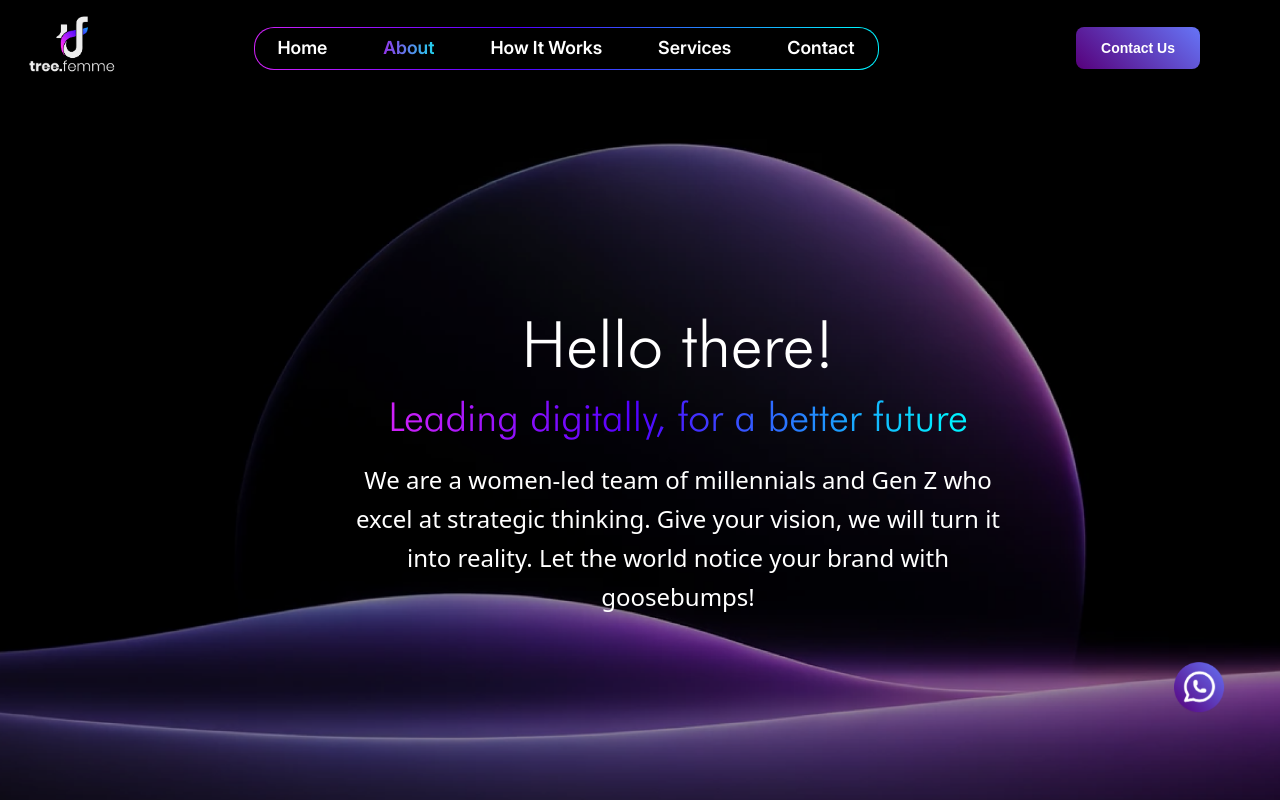
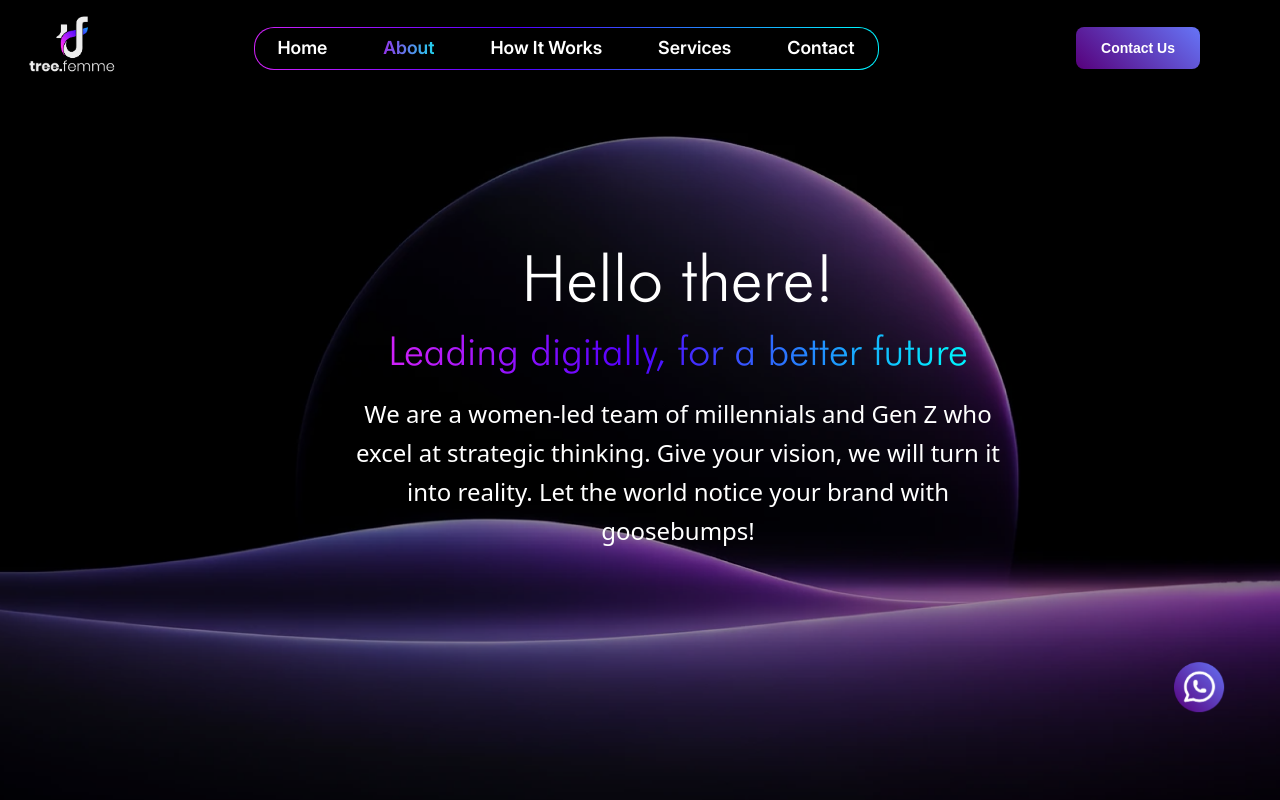
Before and after one commit to TREE-DIGITAL-MARKETING/tree.femme-website, a React (Vite) app: page /about in a window 1280 px wide. Shown: the top 800 px of the page. Built offline with nearby package versions, Linux system fonts and the light colour scheme.

Commit message:
last session

```diff
--- a/src/components/About/index.jsx
+++ b/src/components/About/index.jsx
@@ -24,7 +24,7 @@ const About = () => {
  <div>
   {/* Hero Section */}
   <section
-  className="relative w-full overflow-hidden text-center py-10 sm:py-10 md:py-20"
+  className="relative w-full overflow-hidden text-center py-10 sm:py-10 md:py-3.5"
 >
   {/* Background Image Container */}
   <div
@@ -150,7 +150,7 @@ const About = () => {
     {/* Button Section */}
     <div className="flex justify-center lg:justify-end">
       <a href="/howitworks">
-        <button className="py-3 px-5 w-[12.5rem] sm:w-[12.5rem] md:w-[13.75rem] lg:w-[18.125rem] h-[3.5rem] sm:h-[2.813rem] md:h-[3.125rem] lg:h-[4.063] rounded-xl border-[0.188rem] border-[#622bba] text-white font-futuraBold text-[0.75rem] sm:text-[0.75rem] md:text-[1.125rem] lg:text-[1.25rem] font-bold leading-[0.875rem] sm:leading-[1rem] md:leading-[1.25rem] lg:leading-[1.5rem] mt-4 sm:mt-6 md:mt-8 text-center">
+        <button className="py-3 px-5 w-[12.5rem] sm:w-[12.5rem] md:w-[15.75rem] lg:w-[18.125rem] h-[3.5rem] sm:h-[2.813rem] md:h-[3.125rem] lg:h-[4.063] rounded-xl border-[0.188rem] border-[#622bba] text-white font-futuraBold text-[0.75rem] sm:text-[0.75rem] md:text-[0.765rem] lg:text-[1.25rem] font-bold leading-[0.875rem] sm:leading-[1rem] md:leading-[1.25rem] lg:leading-[1.5rem] mt-4 sm:mt-6 md:mt-8 text-center">
           GET CONSULTATION
         </button>
       </a>
```
